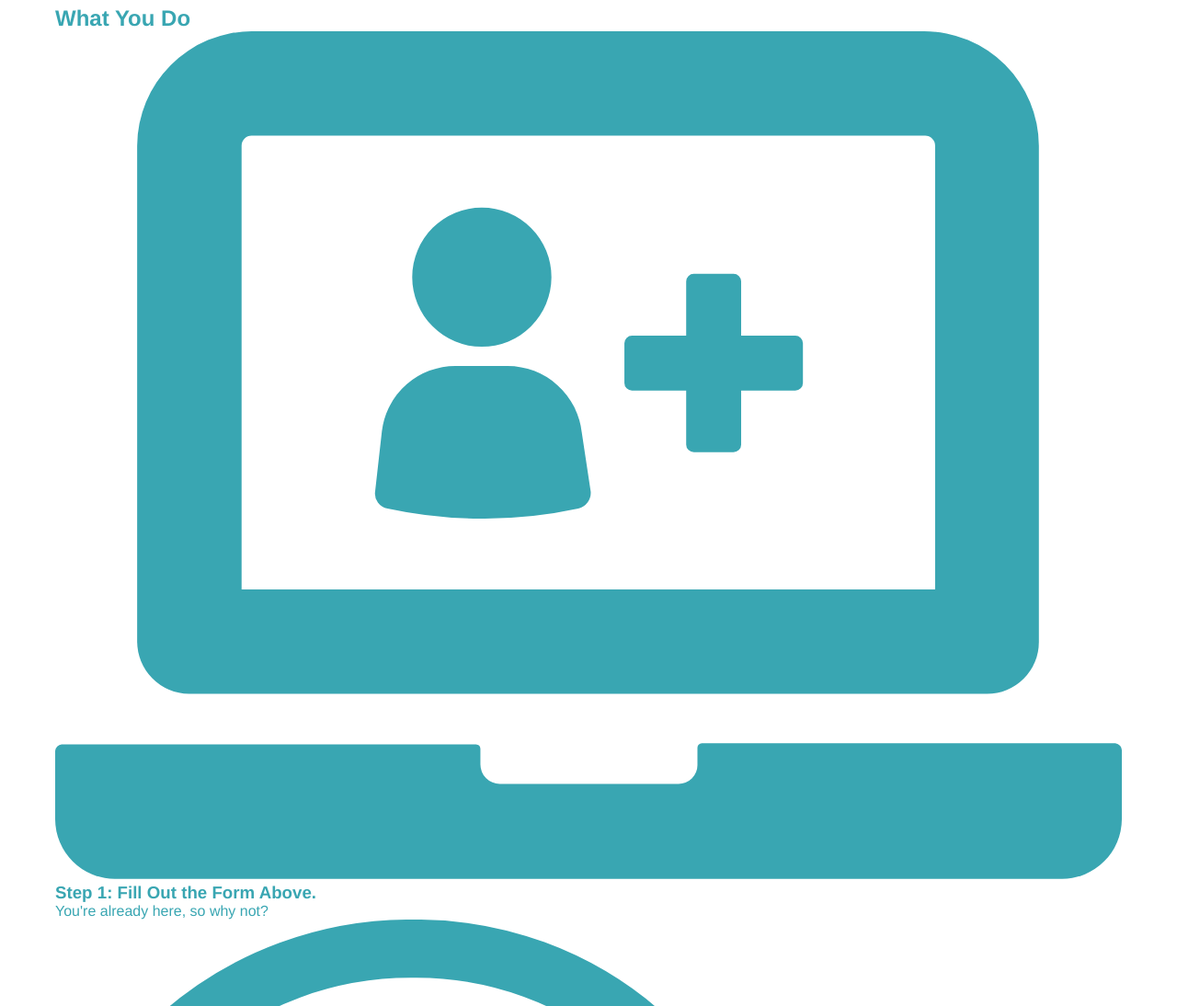
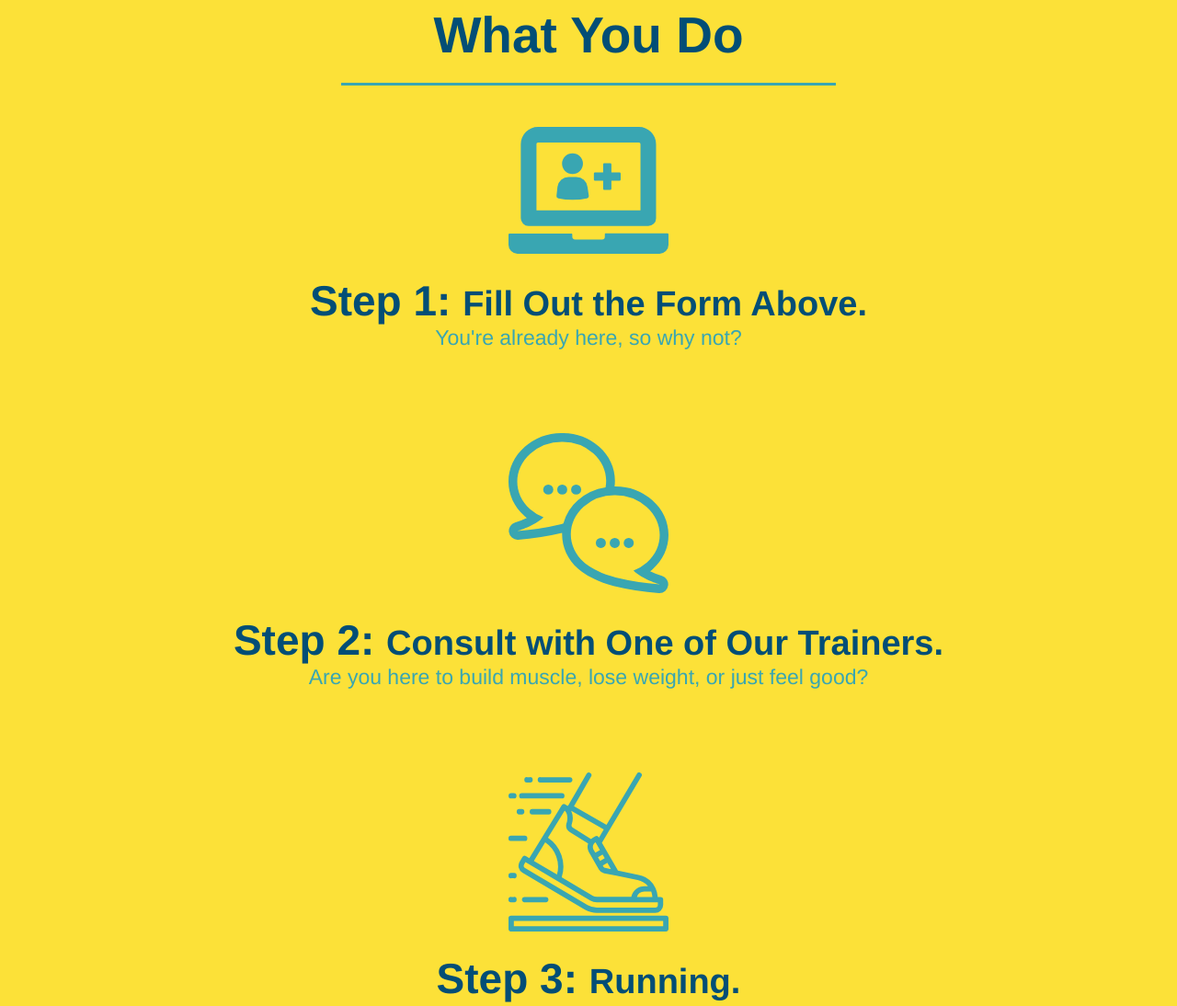
Before and after one commit to samiul1988/run-buddy, a plain HTML site: page index.html in a window 1280 px wide. Shown: the part 1080-2174 px from the top of the page at 92% size. Drawn offline with Linux system fonts and the light colour scheme.

Commit message:
style what you do section

```diff
--- a/assets/css/style.css
+++ b/assets/css/style.css
@@ -62,6 +62,7 @@ footer h2 {
     font-size: 30px;
     margin: 0;
 }
+
 footer div {
     float: right;
     line-height: 1.5;
@@ -117,6 +118,7 @@ section {
 .hero-form label {
     margin: 0 5px;
 }
+
 .hero-form button {
     color: #fce138;
     background-color: #024e76;
@@ -129,16 +131,6 @@ section {
     text-align: center;
 }
 
-  .intro h2 {
-    font-size: 55px;
-    color: #024e76;
-    margin-bottom: 35px;
-    padding: 0 100px 20px 100px;
-    border-bottom: 3px solid;
-    border-color: #fce138;
-    display: inline-block; /* Work as a block but occupy only required space */
-  }
-
 .intro p {
     line-height: 1.7; /* space between lines */
     color: #39a6b2;
@@ -146,3 +138,49 @@ section {
     font-size: 20px;
     margin: 0 auto; /* another common tactic for centering a block element with a width of less than 100% */
 }
+
+.steps {
+    text-align: center;
+    background: #fce138;
+}
+
+.section-title {
+    font-size: 55px;
+    color: #024e76;
+    margin-bottom: 35px;
+    padding: 0 100px 20px 100px;
+    display: inline-block;
+    border-bottom: 3px solid;
+}
+
+.primary-border {
+    border-color: #fce138;
+}
+
+.secondary-border {
+    border-color: #39a6b2;
+}
+
+.steps div {
+    margin-bottom: 80px;
+}
+
+.steps img {
+    width: 15%;
+    margin: 10px 0;
+}
+
+.steps h3 {
+    color: #024e76;
+    font-size: 46px;
+    margin-top: 10px;
+}
+
+.steps p {
+    color: #39a6b2;
+    font-size: 23px;
+}
+
+.steps span {
+    font-size: 38px;
+}
--- a/index.html
+++ b/index.html
@@ -69,36 +69,36 @@
 
         <!-- "What we do" section -->
         <section id="what-we-do" class="intro">
-            <h2>What we do</h2>
+            <h2 class="section-title primary-border">What we do</h2>
             <p>
                 Lorem ipsum dolor sit amet consectetur adipisicing elit. Error magni similique aliquam natus, iste dignissimos corrupti officiis architecto nesciunt quasi non saepe dicta eos accusamus maxime iusto ullam suscipit laboriosam.
             </p>
         </section>
 
         <!-- "What you do" section -->
-        <section id="what-you-do">
-            <h2>What You Do</h2>
+        <section id="what-you-do" class="steps">
+            <h2 class="section-title secondary-border">What You Do</h2>
             <div>
                 <img src="./assets/images/step-1.svg" alt=""/>
-                <h3>Step 1: Fill Out the Form Above.</h3>
+                <h3>Step 1: <span>Fill Out the Form Above.</span></h3>
                 <p>You're already here, so why not?</p>
             </div>
 
             <div>
                 <img src="./assets/images/step-2.svg" alt="" />
-                <h3>Step 2: Consult with One of Our Trainers.</h3>
+                <h3>Step 2: <span>Consult with One of Our Trainers.</span></h3>
                 <p>Are you here to build muscle, lose weight, or just feel good?</p>
             </div>
 
             <div>
                 <img src="./assets/images/step-3.svg" alt="" />
-                <h3>Step 3: Get Running.</h3>
+                <h3>Step 3: <span>Running.</span> </h3>
                 <p>Hit the ground running (literally) once your trainer lays out your plan.</p>
             </div>
 
             <div>
                 <img src="./assets/images/step-4.svg" alt="" />
-                <h3>Step 4: See Results.</h3>
+                <h3>Step 4: <span>See Results.</span></h3>
                 <p>Bi-weekly checkins with your trainer will keep you focused</p>
             </div>
         </section>
```
Lines whose indentation alone changed are shown as unchanged.
